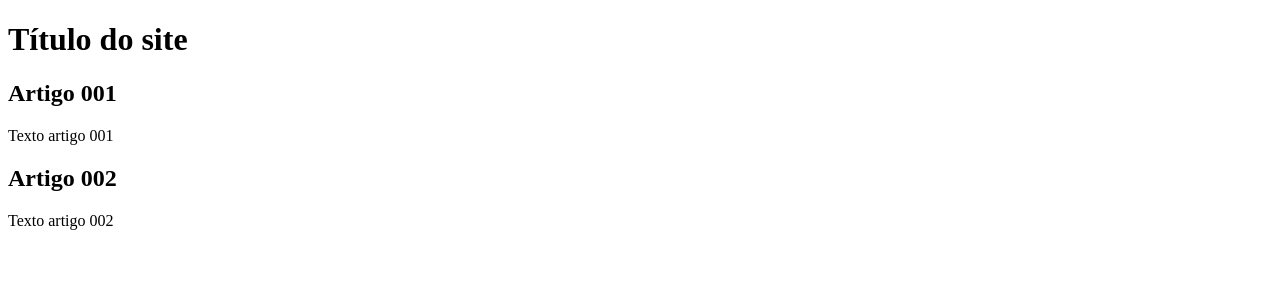
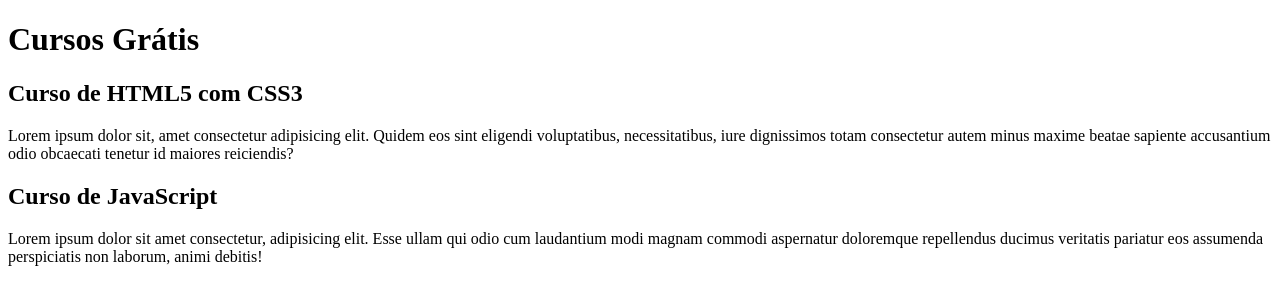
Before and after one commit to IcaroBrandaoDev/projeto-site, a plain HTML site: page index.html in a window 1280 px wide. Drawn offline with Linux system fonts and the light colour scheme.

Commit message:
comecei a escrever o conteúdo

```diff
--- a/index.html
+++ b/index.html
@@ -8,15 +8,15 @@
 <body>
     <main>
         <header>
-            <h1>Título do site</h1>
+            <h1>Cursos Grátis</h1>
         </header>
             <article>
-                <h2>Artigo 001</h2>
-                <p>Texto artigo 001</p>
+                <h2>Curso de HTML5 com CSS3</h2>
+                <p>Lorem ipsum dolor sit, amet consectetur adipisicing elit. Quidem eos sint eligendi voluptatibus, necessitatibus, iure dignissimos totam consectetur autem minus maxime beatae sapiente accusantium odio obcaecati tenetur id maiores reiciendis?</p>
             </article>
             <article>
-                <h2>Artigo 002</h2>
-                <p>Texto artigo 002</p>
+                <h2>Curso de JavaScript</h2>
+                <p>Lorem ipsum dolor sit amet consectetur, adipisicing elit. Esse ullam qui odio cum laudantium modi magnam commodi aspernatur doloremque repellendus ducimus veritatis pariatur eos assumenda perspiciatis non laborum, animi debitis!</p>
             </article>
     </main>
 </body>
```
